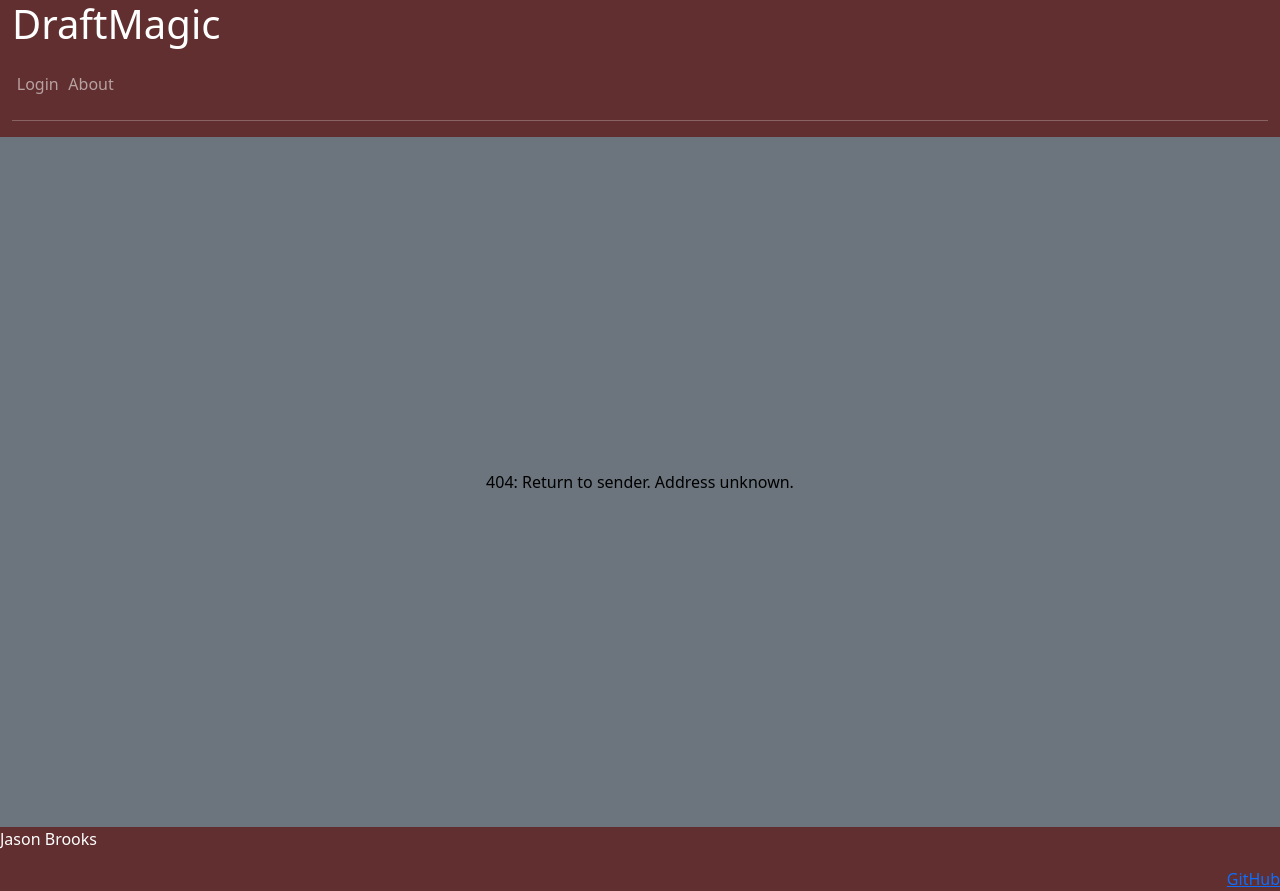
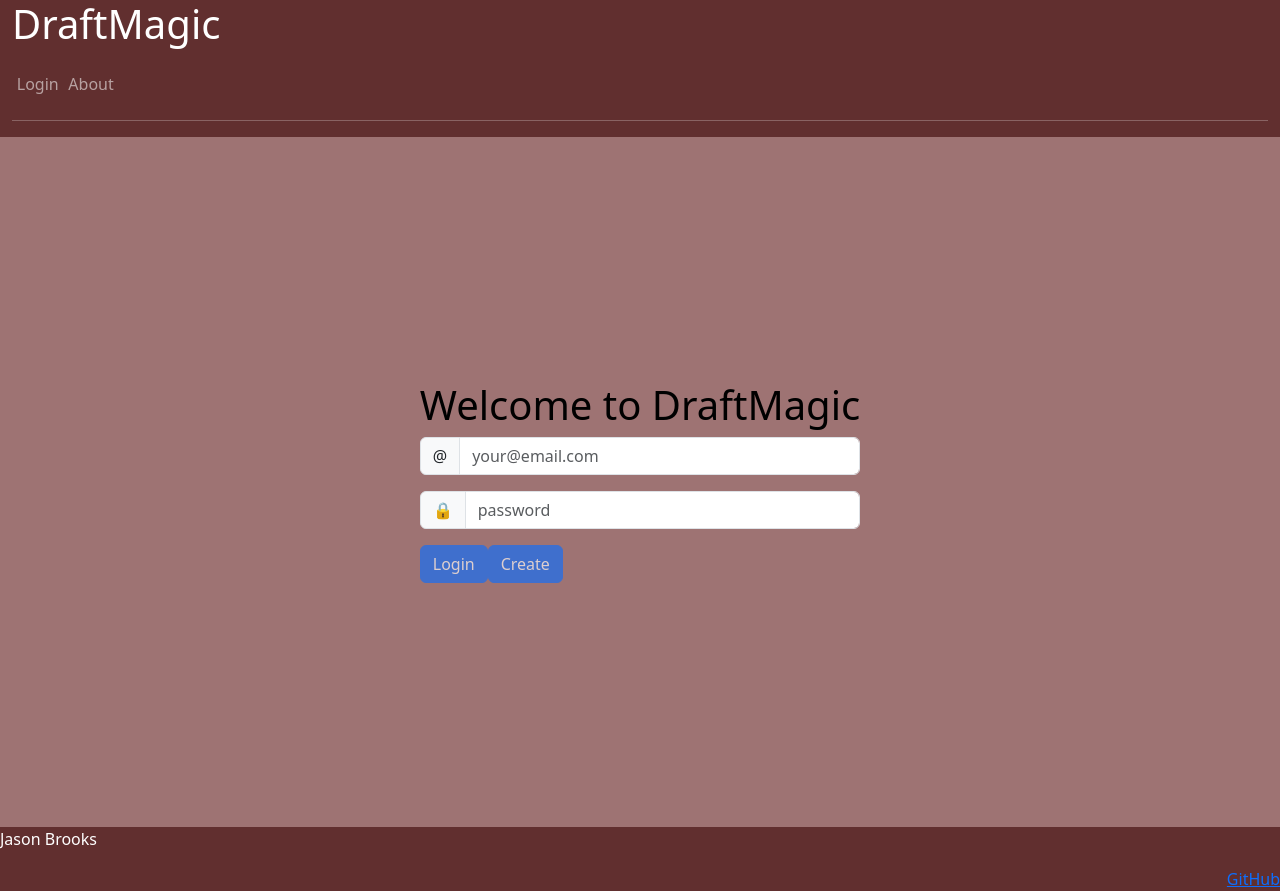
Before and after one commit to N3ptune/startup, a React (Vite) app: page / in a window 1280 px wide. Before the commit this address had no page. Built offline with nearby package versions, Linux system fonts and the light colour scheme.

Commit message:
Fix the startup

```diff
--- a/src/app.jsx
+++ b/src/app.jsx
@@ -39,7 +39,14 @@ export default function App() {
             </header>
             <main className = "main">
             <Routes>
-                <Route path = "/login" element = {
+                <Route path = "/" element = {
+                    <Login user={user}
+                    authState={authState}
+                    onAuthChange={(user, authState) => {
+                        setAuthState(authState)
+                        setUser(user)
+                    }}/>} exact />
+                    <Route path = "/login" element = {
                     <Login user={user}
                     authState={authState}
                     onAuthChange={(user, authState) => {
```
